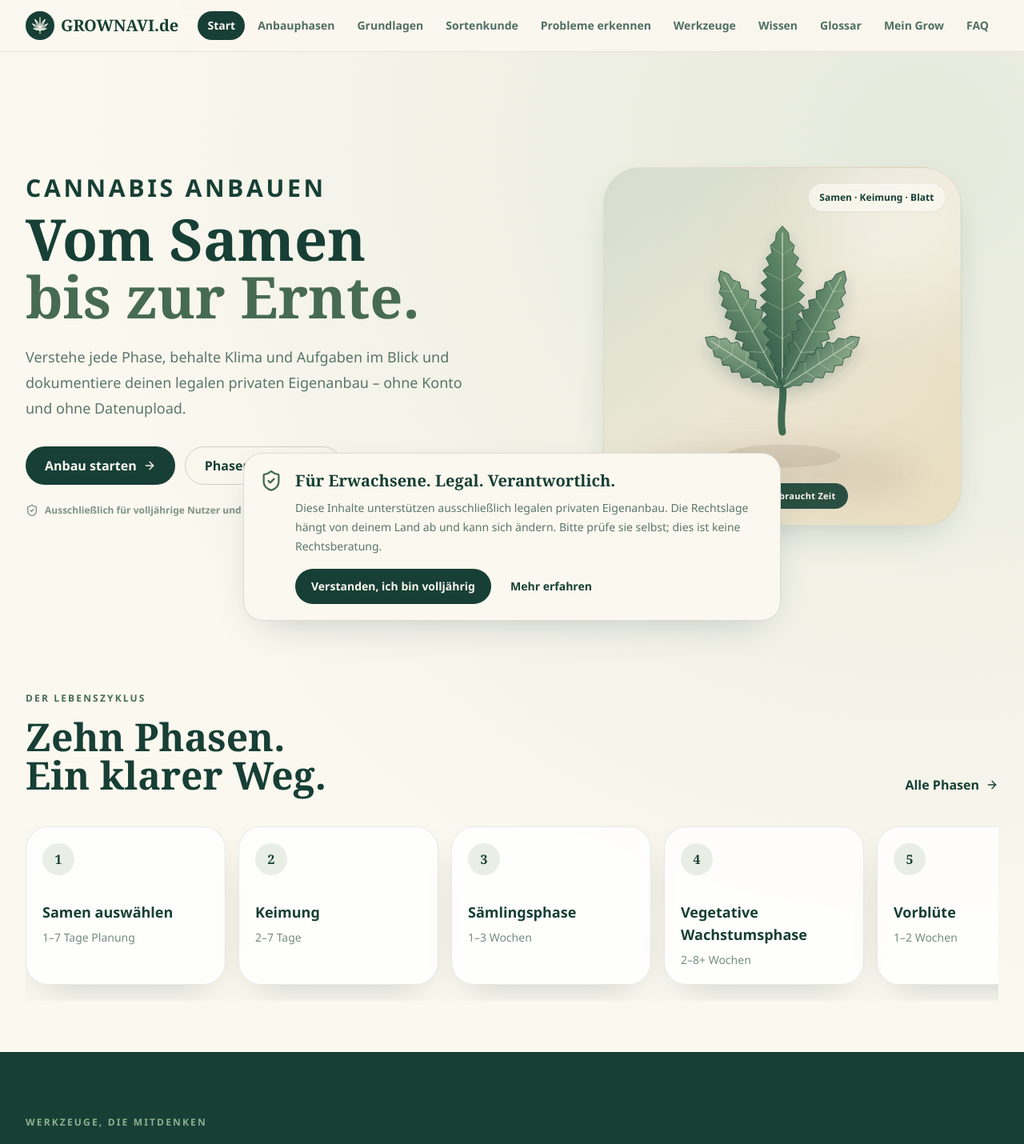
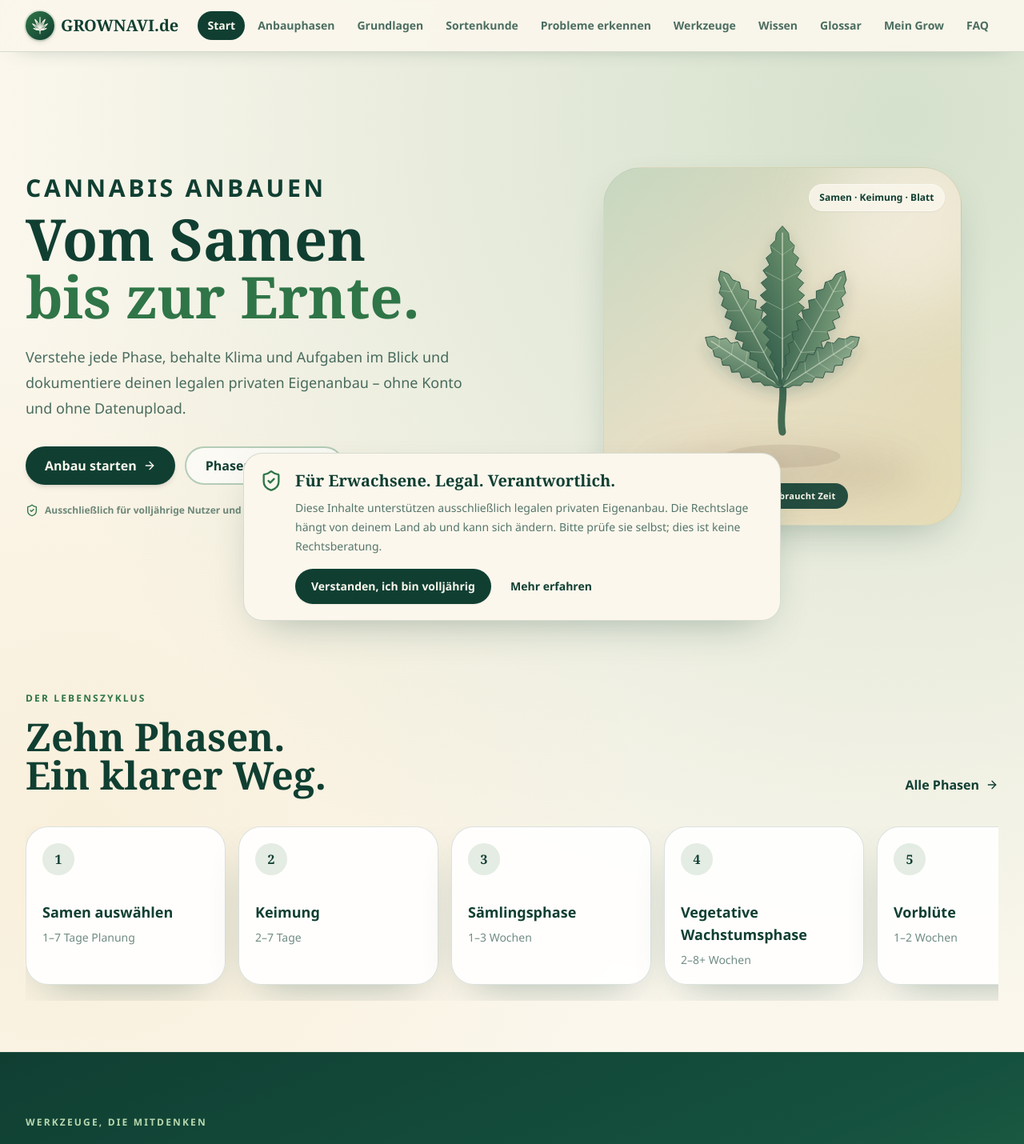
Before and after one commit to stefan-tiedtke/grownavi, a Next.js app: page / in a window 1280 px wide. Shown: the top 1430 px of the page at 80% size. Built offline with nearby package versions, Linux system fonts and the light colour scheme.

Commit message:
Intense colors in color scheme

```diff
--- a/app/globals.css
+++ b/app/globals.css
@@ -4,13 +4,15 @@
 
 :root{--font-sans:"Avenir Next",Avenir,"Segoe UI",sans-serif;--font-serif:"Iowan Old Style",Georgia,serif;color-scheme:light}
 *{box-sizing:border-box}
-html{scroll-behavior:smooth;background:#fbf8ef}
-body{margin:0;color:#173f35;background:radial-gradient(circle at 90% 5%,rgba(143,174,145,.2),transparent 28%),#fbf8ef;font-family:var(--font-sans)}
-::selection{background:#d69b32;color:#173f35}
+html{scroll-behavior:smooth;background:#fbf7ed}
+body{margin:0;color:#103f32;background:radial-gradient(circle at 88% 4%,rgba(79,145,88,.22),transparent 30%),radial-gradient(circle at 8% 28%,rgba(227,162,38,.09),transparent 24%),#fbf7ed;font-family:var(--font-sans)}
+::selection{background:#e3a226;color:#103f32}
 a,button,input,select,textarea{outline-offset:3px}
-:focus-visible{outline:3px solid #d69b32}
+:focus-visible{outline:3px solid #e3a226}
 .container-page{@apply mx-auto w-full max-w-7xl px-4 sm:px-6 lg:px-8}
-.card{@apply rounded-[1.75rem] border border-forest/10 bg-white/80 shadow-soft backdrop-blur-sm}
-.eyebrow{@apply text-xs font-bold uppercase tracking-[.18em] text-moss}
+.card{@apply rounded-[1.75rem] border border-forest/15 bg-white/90 shadow-soft backdrop-blur-sm}
+a.card{transition:border-color .2s ease,box-shadow .2s ease,transform .2s ease}
+a.card:hover{border-color:rgba(47,117,71,.35);box-shadow:0 24px 60px -28px rgba(16,63,50,.55)}
+.eyebrow{@apply text-xs font-extrabold uppercase tracking-[.18em] text-moss}
 .prose-grow h2{@apply mt-10 font-serif text-3xl font-semibold text-forest}.prose-grow h3{@apply mt-7 text-xl font-bold}.prose-grow p{@apply mt-3 leading-7 text-forest/75}.prose-grow ul{@apply mt-3 space-y-2 text-forest/75}
 @media(prefers-reduced-motion:reduce){*,*::before,*::after{scroll-behavior:auto!important;animation-duration:.01ms!important;animation-iteration-count:1!important;transition-duration:.01ms!important}}
--- a/app/page.tsx
+++ b/app/page.tsx
@@ -5,9 +5,9 @@ import {HomeFAQ,HomeTools,PhaseChooser} from "@/components/home-sections";
 import {phases} from "@/lib/content";
 
 export default function HomePage(){return <>
-<section className="container-page grid min-h-[calc(100vh-4rem)] items-center gap-10 py-12 lg:grid-cols-[1.08fr_.92fr]"><Reveal><div><h1 className="max-w-3xl font-serif text-5xl font-semibold leading-[.98] sm:text-7xl"><span className="mb-3 block font-sans text-[.42em] font-bold uppercase tracking-[.12em] text-forest">Cannabis anbauen</span>Vom Samen<br/><span className="text-moss">bis zur Ernte.</span></h1><p className="mt-6 max-w-xl text-lg leading-8 text-forest/70">Verstehe jede Phase, behalte Klima und Aufgaben im Blick und dokumentiere deinen legalen privaten Eigenanbau – ohne Konto und ohne Datenupload.</p><div className="mt-8 flex flex-wrap gap-3"><Link className="inline-flex min-h-12 items-center gap-2 rounded-full bg-forest px-6 font-bold text-cream" href="/werkzeuge/grow-planer">Anbau starten <ArrowRight className="size-4"/></Link><Link className="inline-flex min-h-12 items-center rounded-full border border-forest/20 px-6 font-bold" href="/anbauphasen">Phasen entdecken</Link></div><p className="mt-6 flex items-center gap-2 text-xs font-semibold text-forest/55"><ShieldCheck className="size-4"/>Ausschließlich für volljährige Nutzer und legalen privaten Eigenanbau.</p></div></Reveal><Reveal><AnimatedPlant/></Reveal></section>
+<section className="container-page grid min-h-[calc(100vh-4rem)] items-center gap-10 py-12 lg:grid-cols-[1.08fr_.92fr]"><Reveal><div><h1 className="max-w-3xl font-serif text-5xl font-semibold leading-[.98] sm:text-7xl"><span className="mb-3 block font-sans text-[.42em] font-extrabold uppercase tracking-[.12em] text-forest">Cannabis anbauen</span>Vom Samen<br/><span className="text-moss">bis zur Ernte.</span></h1><p className="mt-6 max-w-xl text-lg leading-8 text-forest/75">Verstehe jede Phase, behalte Klima und Aufgaben im Blick und dokumentiere deinen legalen privaten Eigenanbau – ohne Konto und ohne Datenupload.</p><div className="mt-8 flex flex-wrap gap-3"><Link className="inline-flex min-h-12 items-center gap-2 rounded-full bg-forest px-6 font-bold text-cream shadow-md transition hover:-translate-y-0.5 hover:bg-moss hover:shadow-lg" href="/werkzeuge/grow-planer">Anbau starten <ArrowRight className="size-4"/></Link><Link className="inline-flex min-h-12 items-center rounded-full border-2 border-moss/35 bg-white/60 px-6 font-bold transition hover:border-moss hover:bg-white" href="/anbauphasen">Phasen entdecken</Link></div><p className="mt-6 flex items-center gap-2 text-xs font-semibold text-forest/60"><ShieldCheck className="size-4 text-moss"/>Ausschließlich für volljährige Nutzer und legalen privaten Eigenanbau.</p></div></Reveal><Reveal><AnimatedPlant/></Reveal></section>
 <section className="container-page py-16"><Reveal><p className="eyebrow">Der Lebenszyklus</p><div className="mt-4 flex items-end justify-between gap-4"><h2 className="font-serif text-4xl font-bold sm:text-5xl">Zehn Phasen.<br/>Ein klarer Weg.</h2><Link className="hidden items-center gap-2 font-bold sm:flex" href="/anbauphasen">Alle Phasen <ArrowRight className="size-4"/></Link></div><div className="mt-10 flex snap-x gap-4 overflow-x-auto pb-5">{phases.map((p,i)=><Link key={p.slug} href={`/anbauphasen/${p.slug}`} className="card min-w-[250px] snap-start p-5"><span className="grid size-10 place-items-center rounded-full bg-sage/20 font-serif font-bold">{i+1}</span><h3 className="mt-8 text-lg font-bold">{p.title}</h3><p className="mt-2 text-sm text-forest/60">{p.duration}</p></Link>)}</div></Reveal></section>
-<section className="bg-forest py-20 text-cream"><div className="container-page"><Reveal><p className="eyebrow !text-sage">Werkzeuge, die mitdenken</p><h2 className="mt-4 max-w-2xl font-serif text-4xl font-bold sm:text-5xl">Weniger raten. Besser beobachten.</h2><div className="mt-10 text-forest"><HomeTools/></div></Reveal></div></section>
+<section className="bg-gradient-to-br from-forest via-[#15513f] to-moss py-20 text-cream shadow-[inset_0_1px_rgba(255,255,255,.08)]"><div className="container-page"><Reveal><p className="eyebrow !text-[#b8d8ae]">Werkzeuge, die mitdenken</p><h2 className="mt-4 max-w-2xl font-serif text-4xl font-bold sm:text-5xl">Weniger raten. Besser beobachten.</h2><div className="mt-10 text-forest"><HomeTools/></div></Reveal></div></section>
 <section className="container-page py-20"><Reveal><p className="eyebrow">Situativ statt pauschal</p><h2 className="mt-4 font-serif text-4xl font-bold sm:text-5xl">Was braucht deine Pflanze gerade?</h2><div className="mt-8"><PhaseChooser/></div></Reveal></section>
 <section className="container-page grid gap-5 py-12 lg:grid-cols-2"><Reveal className="card bg-sand/45 p-7 sm:p-10"><p className="eyebrow">Indoor & Outdoor</p><h2 className="mt-4 font-serif text-3xl font-bold">Kontrolle oder Natur?</h2><p className="mt-4 leading-7 text-forest/70">Indoor bietet steuerbare Bedingungen, braucht aber Technik und sichere Elektrik. Outdoor nutzt Sonne und natürliche Zyklen, ist dafür stärker von Wetter, Saison und Standort abhängig.</p><Link href="/wissen/indoor-oder-outdoor" className="mt-6 inline-flex items-center gap-2 font-bold">Vergleich lesen <ArrowRight className="size-4"/></Link></Reveal><Reveal className="card bg-sage/15 p-7 sm:p-10"><p className="eyebrow">Anfängerfehler</p><h2 className="mt-4 font-serif text-3xl font-bold">Mehr ist selten besser.</h2><ul className="mt-5 space-y-3">{["Gießen nach Kalender statt Topfgewicht","Mehrere Parameter gleichzeitig ändern","Einzelne Symptome vorschnell deuten","Reife nur nach der Wochenzahl beurteilen"].map(x=><li key={x} className="flex gap-3"><Check className="mt-0.5 size-5 shrink-0 text-moss"/>{x}</li>)}</ul></Reveal></section>
 <section className="container-page py-20"><div className="grid gap-8 lg:grid-cols-[1fr_.85fr]"><Reveal><p className="eyebrow">Persönlich & lokal</p><h2 className="mt-4 font-serif text-4xl font-bold sm:text-5xl">Dein Grow.<br/>Deine Beobachtungen.</h2><p className="mt-5 max-w-xl leading-7 text-forest/70">Erstelle eine Zeitleiste, protokolliere Klima, Gießen und Notizen. Alles bleibt in deinem Browser und kann jederzeit exportiert werden.</p><Link href="/mein-grow" className="mt-7 inline-flex min-h-12 items-center gap-2 rounded-full bg-forest px-6 font-bold text-cream">Grow-Tagebuch öffnen <ArrowRight className="size-4"/></Link></Reveal><Reveal className="card p-7"><p className="eyebrow">Häufig gefragt</p><HomeFAQ/></Reveal></div></section>
--- a/components/site-shell.tsx
+++ b/components/site-shell.tsx
@@ -86,13 +86,13 @@ export function Header() {
       >
         Zum Inhalt
       </a>
-      <header className="sticky top-0 z-50 border-b border-forest/10 bg-cream/90 backdrop-blur-xl">
+      <header className="sticky top-0 z-50 border-b border-forest/15 bg-cream/90 shadow-[0_8px_30px_-24px_rgba(16,63,50,.7)] backdrop-blur-xl">
         <div className="container-page flex h-16 items-center justify-between">
           <Link
             href="/"
             className="flex items-center gap-2 font-serif text-xl font-bold"
           >
-            <span className="grid size-9 place-items-center rounded-full bg-forest text-cream">
+            <span className="grid size-9 place-items-center rounded-full bg-gradient-to-br from-moss to-forest text-cream shadow-md ring-2 ring-moss/15">
               <CannabisLeafLogo className="size-6" />
             </span>
             GROWNAVI.de
--- a/components/ui.tsx
+++ b/components/ui.tsx
@@ -4,11 +4,11 @@ import {ChevronDown,Info,TriangleAlert} from "lucide-react";
 import {cn} from "@/lib/utils";
 import type {ButtonHTMLAttributes,InputHTMLAttributes,SelectHTMLAttributes,TextareaHTMLAttributes,ReactNode} from "react";
 
-export function Button({className,...props}:ButtonHTMLAttributes<HTMLButtonElement>){return <button className={cn("inline-flex min-h-11 items-center justify-center gap-2 rounded-full bg-forest px-5 py-2.5 text-sm font-bold text-cream transition hover:bg-moss disabled:cursor-not-allowed disabled:opacity-50",className)} {...props}/>}
+export function Button({className,...props}:ButtonHTMLAttributes<HTMLButtonElement>){return <button className={cn("inline-flex min-h-11 items-center justify-center gap-2 rounded-full bg-forest px-5 py-2.5 text-sm font-bold text-cream shadow-sm transition hover:-translate-y-0.5 hover:bg-moss hover:shadow-md disabled:cursor-not-allowed disabled:opacity-50",className)} {...props}/>}
 export function Input({className,...props}:InputHTMLAttributes<HTMLInputElement>){return <input className={cn("min-h-12 w-full rounded-xl border border-forest/20 bg-white px-4 text-forest placeholder:text-forest/40",className)} {...props}/>}
 export function Select({className,children,...props}:SelectHTMLAttributes<HTMLSelectElement>){return <select className={cn("min-h-12 w-full rounded-xl border border-forest/20 bg-white px-4 text-forest",className)} {...props}>{children}</select>}
 export function Textarea({className,...props}:TextareaHTMLAttributes<HTMLTextAreaElement>){return <textarea className={cn("min-h-28 w-full rounded-xl border border-forest/20 bg-white p-4 text-forest",className)} {...props}/>}
 export function Field({label,hint,children}: {label:string;hint?:string;children:ReactNode}){return <label className="grid gap-2 text-sm font-bold text-forest"><span>{label}</span>{children}{hint&&<span className="text-xs font-normal text-forest/60">{hint}</span>}</label>}
-export function Notice({children,warning=false}: {children:ReactNode;warning?:boolean}){const Icon=warning?TriangleAlert:Info;return <div className={cn("flex gap-3 rounded-2xl border p-4 text-sm leading-6",warning?"border-amber/30 bg-amber/10":"border-sage/40 bg-sage/10")}><Icon className="mt-0.5 size-5 shrink-0" aria-hidden/ ><div>{children}</div></div>}
-export function Badge({children}: {children:ReactNode}){return <span className="inline-flex rounded-full bg-sage/20 px-3 py-1 text-xs font-bold text-forest">{children}</span>}
+export function Notice({children,warning=false}: {children:ReactNode;warning?:boolean}){const Icon=warning?TriangleAlert:Info;return <div className={cn("flex gap-3 rounded-2xl border p-4 text-sm leading-6",warning?"border-amber/45 bg-amber/15":"border-moss/30 bg-sage/20")}><Icon className={cn("mt-0.5 size-5 shrink-0",warning?"text-earth":"text-moss")} aria-hidden/ ><div>{children}</div></div>}
+export function Badge({children}: {children:ReactNode}){return <span className="inline-flex rounded-full border border-moss/15 bg-sage/25 px-3 py-1 text-xs font-bold text-forest">{children}</span>}
 export function FAQ({items}:{items:{q:string;a:string}[]}){return <Accordion.Root type="single" collapsible className="divide-y divide-forest/10">{items.map((x,i)=><Accordion.Item value={String(i)} key={x.q}><Accordion.Header><Accordion.Trigger className="group flex w-full items-center justify-between gap-4 py-5 text-left font-bold"><span>{x.q}</span><ChevronDown className="size-5 transition group-data-[state=open]:rotate-180"/></Accordion.Trigger></Accordion.Header><Accordion.Content className="pb-5 leading-7 text-forest/70">{x.a}</Accordion.Content></Accordion.Item>)}</Accordion.Root>}
--- a/tailwind.config.ts
+++ b/tailwind.config.ts
@@ -1,2 +1,2 @@
 import type { Config } from "tailwindcss";
-export default {content:["./app/**/*.{ts,tsx}","./components/**/*.{ts,tsx}"],theme:{extend:{colors:{forest:"#173f35",moss:"#476b52",sage:"#8fae91",cream:"#fbf8ef",sand:"#eadfc8",earth:"#6e5140",amber:"#d69b32"},fontFamily:{sans:["var(--font-sans)","system-ui"],serif:["var(--font-serif)","Georgia"]},boxShadow:{soft:"0 18px 50px -24px rgba(23,63,53,.3)"}}},plugins:[]} satisfies Config;
+export default {content:["./app/**/*.{ts,tsx}","./components/**/*.{ts,tsx}"],theme:{extend:{colors:{forest:"#103f32",moss:"#2f7547",sage:"#79a77d",cream:"#fbf7ed",sand:"#ead8b8",earth:"#76503b",amber:"#e3a226"},fontFamily:{sans:["var(--font-sans)","system-ui"],serif:["var(--font-serif)","Georgia"]},boxShadow:{soft:"0 20px 55px -26px rgba(16,63,50,.42)",lift:"0 24px 60px -28px rgba(16,63,50,.55)"}}},plugins:[]} satisfies Config;
```
Also changed, not shown: 1 other file (tests, documents, lock files or other folders).
